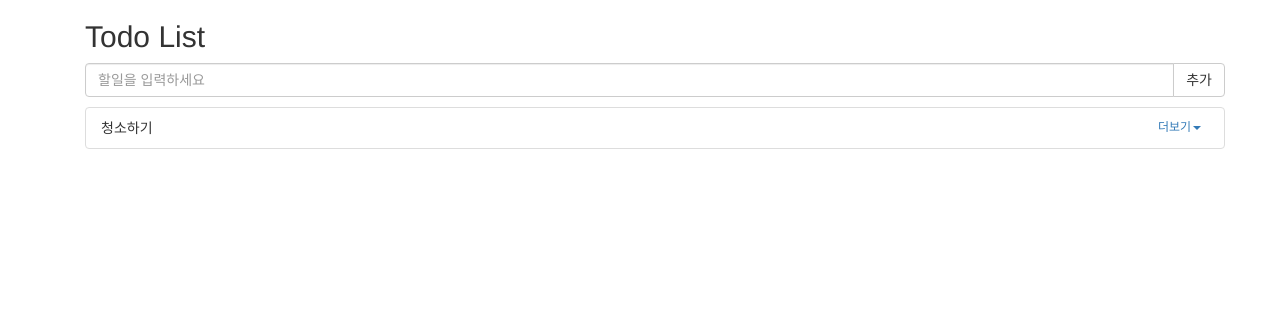
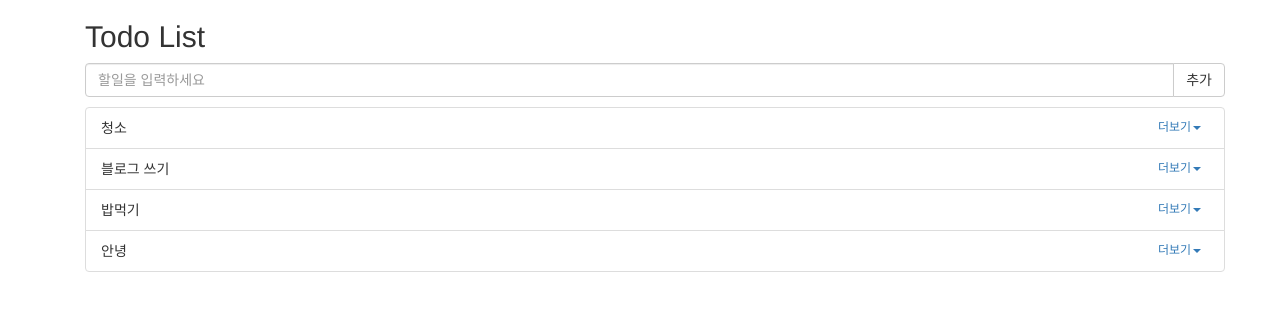
Before and after one commit to storygcode/todos-client, a Vue app: page /#/todos in a window 1280 px wide. Shown: the top 310 px of the page. Built offline with nearby package versions, Linux system fonts and the light colour scheme.

Commit message:
5.2.1 삭제

```diff
--- a/src/components/TodoPage.vue
+++ b/src/components/TodoPage.vue
@@ -8,14 +8,21 @@
     </span>
   </div>
   <ul class="list-group">
-    <li class="list-group-item">
-      청소하기
-      <div class="btn-group pull-right" style="font-size: 12px; line-height: 1;">
-        <button type="button" class="btn-link dropdown-toggle" data-toggle="dropdown" aria-haspopup="true" aria-expanded="false">
+    <li class="list-group-item" v-for="(todo, index) in todos">
+      {{todo.name}}
+      <div class="btn-group pull-right"
+        style="font-size: 12px; line-height: 1;">
+        <button type="button"
+        class="btn-link dropdown-toggle"
+        data-toggle="dropdown"
+        aria-haspopup="true"
+        aria-expanded="false">
           더보기<span class="caret"></span>
         </button>
         <ul class="dropdown-menu">
-          <li><a href="#">삭제</a></li>
+          <li>
+            <a href="#" @click="deleteTodo(index)">삭제</a>
+          </li>
         </ul>
       </div>
     </li>
@@ -24,14 +31,30 @@
 </template>
 
 <script>
-  export default {
-    data(){
-      return {
-        msg:'Example Vue'
-      };
-    },
-    mounted() {
-      console.log('Component mounted.')
+export default {
+  name: 'TodoPage',
+  data () {
+    return {
+      todos: [
+        {
+          name:'청소'
+        },
+        {
+          name:'블로그 쓰기'
+        },
+        {
+          name:'밥먹기'
+        },
+        {
+          name:'안녕'
+        }
+      ]
+    }
+  },
+  methods:{
+    deleteTodo(i){
+      this.todos.splice(i,1);
     }
   }
+}
 </script>
```
